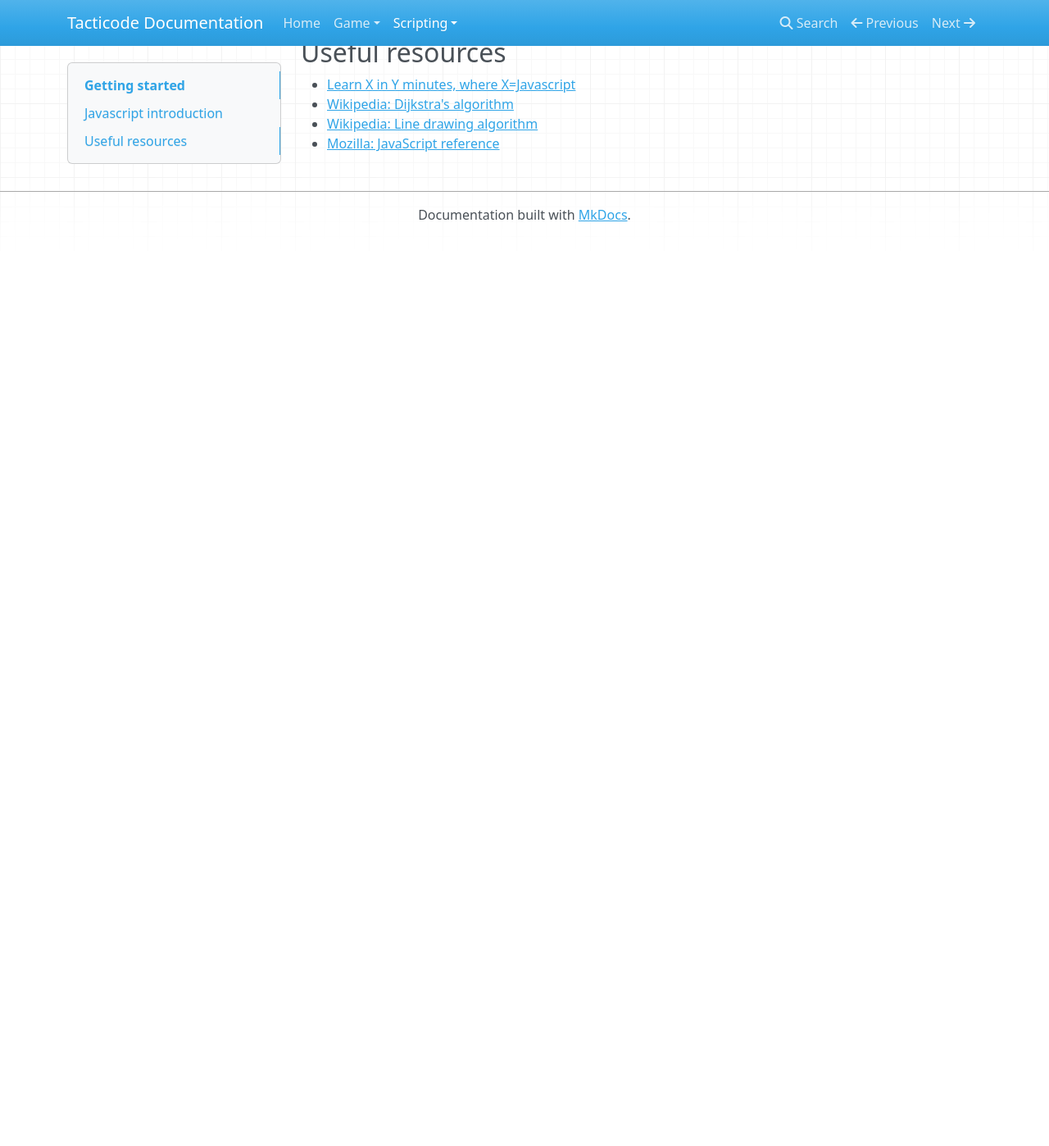
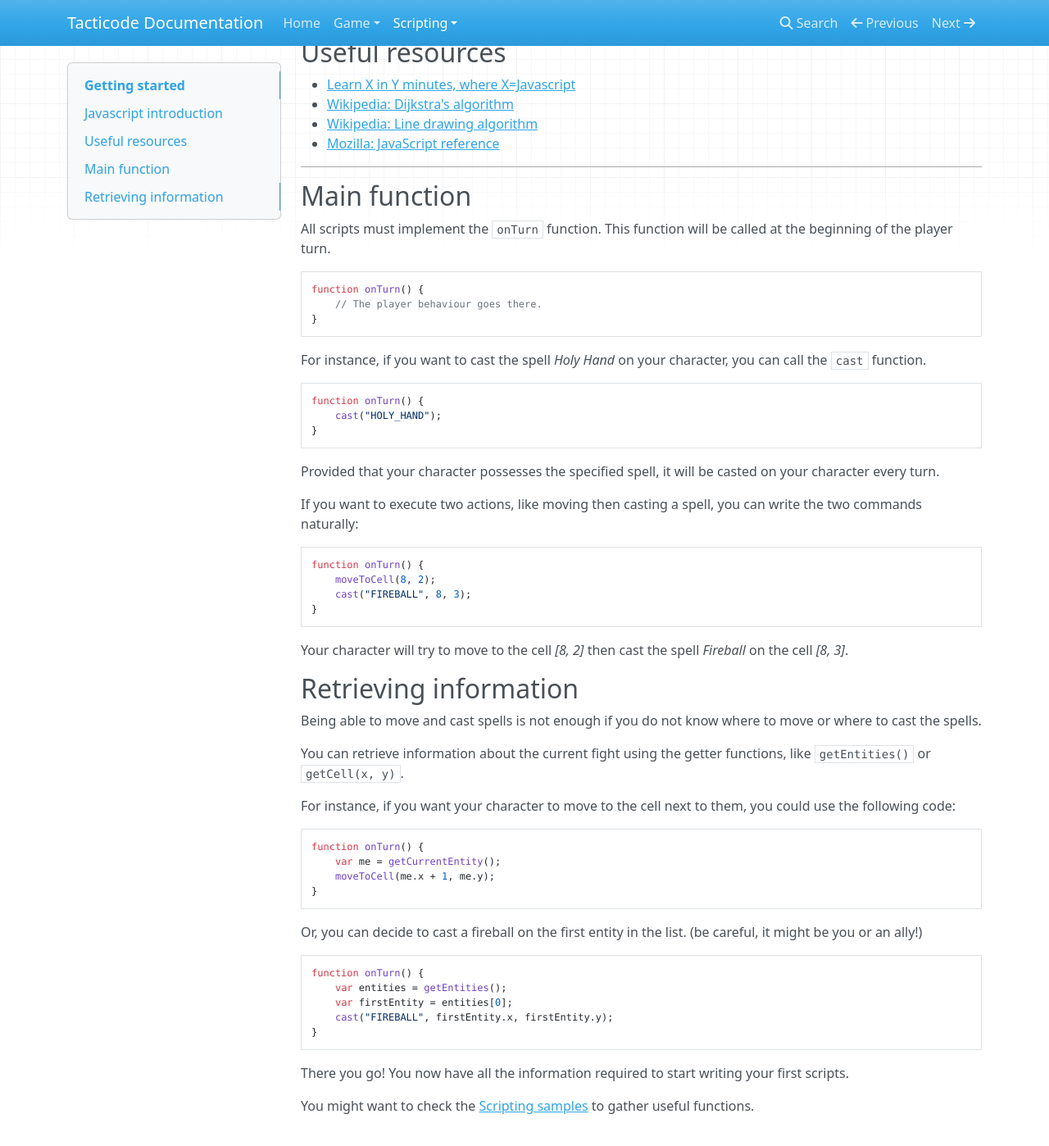
Before and after one commit to Tacticode/user-documentation, an MkDocs documentation site: the page built from docs/scripting/getting-started.md, in a window 1280 px wide and 1400 px high, scrolled down 537 px. Shown: the whole window at 82% size. Built offline with MkDocs 1.6.1, drawn with Linux system fonts in a browser that asks for light colours; nearby versions of some CDN libraries; old or Windows-style settings are respelled for this version of MkDocs; before the commit the page ends 900 px from its top, so only the background shows below that.

Commit message:
Add two paragraphs in scripting/getting-started

````diff
--- a/docs/scripting/getting-started.md
+++ b/docs/scripting/getting-started.md
@@ -25,3 +25,65 @@ What you **should** know before playing:
 * [Wikipedia: Dijkstra's algorithm](https://en.wikipedia.org/wiki/Dijkstra's_algorithm)
 * [Wikipedia: Line drawing algorithm](https://en.wikipedia.org/wiki/Line_drawing_algorithm)
 * [Mozilla: JavaScript reference](https://developer.mozilla.org/en-US/docs/Web/JavaScript/Reference)
+
+-----
+
+## Main function
+
+All scripts must implement the `onTurn` function. This function will be called at the beginning of the player turn.
+
+```js
+function onTurn() {
+	// The player behaviour goes there.
+}
+```
+
+For instance, if you want to cast the spell _Holy Hand_ on your character, you can call the `cast` function.
+
+```js
+function onTurn() {
+	cast("HOLY_HAND");
+}
+```
+
+Provided that your character possesses the specified spell, it will be casted on your character every turn.
+
+If you want to execute two actions, like moving then casting a spell, you can write the two commands naturally:
+
+```js
+function onTurn() {
+	moveToCell(8, 2);
+	cast("FIREBALL", 8, 3);
+}
+```
+
+Your character will try to move to the cell _[8, 2]_ then cast the spell _Fireball_ on the cell _[8, 3]_.
+
+## Retrieving information
+
+Being able to move and cast spells is not enough if you do not know where to move or where to cast the spells.
+
+You can retrieve information about the current fight using the getter functions, like `getEntities()` or `getCell(x, y)`.
+
+For instance, if you want your character to move to the cell next to them, you could use the following code:
+
+```js
+function onTurn() {
+	var me = getCurrentEntity();
+	moveToCell(me.x + 1, me.y);
+}
+```
+
+Or, you can decide to cast a fireball on the first entity in the list. (be careful, it might be you or an ally!)
+
+```js
+function onTurn() {
+	var entities = getEntities();
+	var firstEntity = entities[0];
+	cast("FIREBALL", firstEntity.x, firstEntity.y);
+}
+```
+
+There you go! You now have all the information required to start writing your first scripts.
+
+You might want to check the [Scripting samples](samples.md) to gather useful functions.
````
